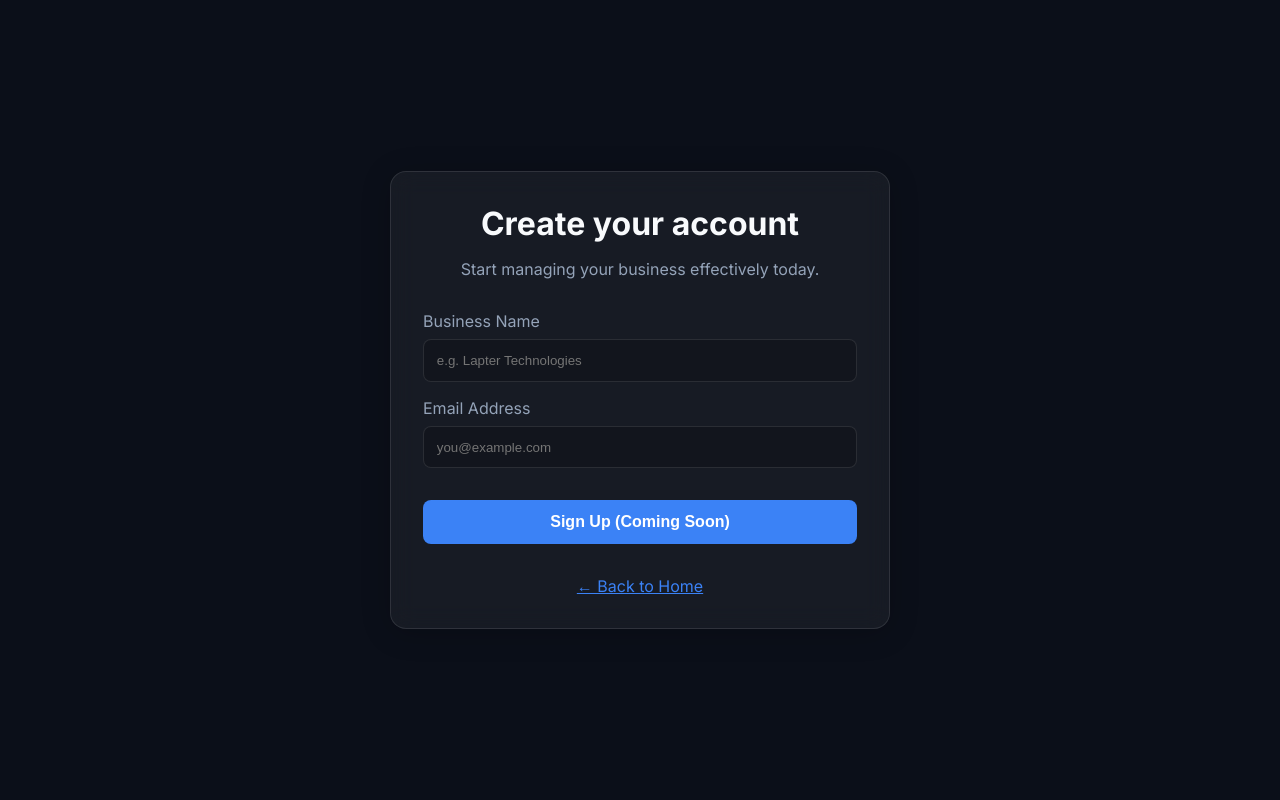
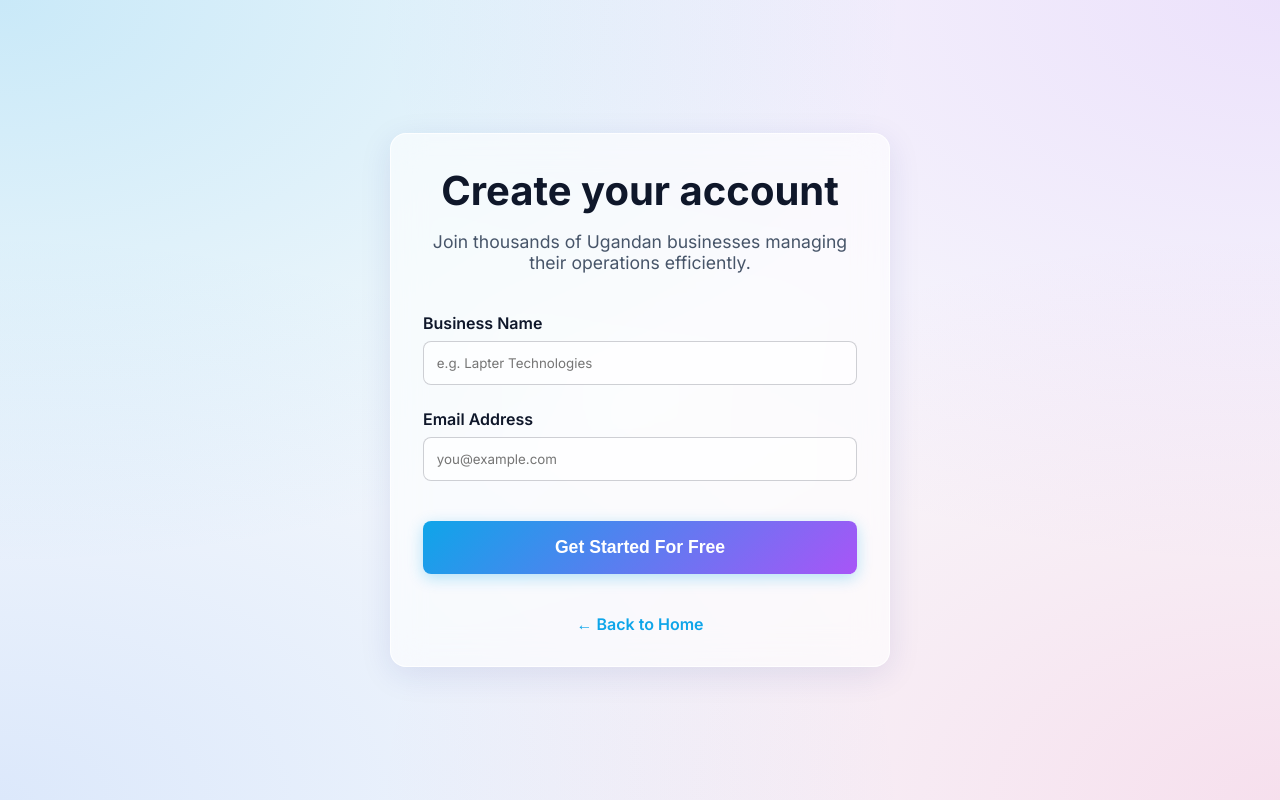
Before and after one commit to laptertechnologies-hue/MYBUSINESS, a Next.js app: page /register in a window 1280 px wide. Built offline with nearby package versions, Linux system fonts and the light colour scheme.

Commit message:
UI: Switch to vibrant light theme with attractive mesh gradients

```diff
--- a/src/app/globals.css
+++ b/src/app/globals.css
@@ -1,13 +1,16 @@
 :root {
-  --bg-color: #0b0f19; /* Deeper Dark Slate */
-  --text-primary: #f8fafc; /* Slate 50 */
-  --text-secondary: #94a3b8; /* Slate 400 */
-  --accent-color: #3b82f6; /* Blue 500 */
-  --accent-hover: #2563eb; /* Blue 600 */
-  --accent-purple: #8b5cf6;
-  --glass-bg: rgba(255, 255, 255, 0.05);
-  --glass-border: rgba(255, 255, 255, 0.1);
-  --glass-shadow: 0 4px 30px rgba(0, 0, 0, 0.2);
+  --bg-color: #f8fafc; /* Very light slate */
+  --text-primary: #0f172a; /* Slate 900 */
+  --text-secondary: #475569; /* Slate 600 */
+  --accent-color: #0ea5e9; /* Sky Blue - Vibrant */
+  --accent-hover: #0284c7; /* Darker Sky */
+  --accent-purple: #a855f7; /* Vibrant Purple */
+  --accent-pink: #ec4899; /* Vibrant Pink */
+
+  /* Light Mode Glassmorphism */
+  --glass-bg: rgba(255, 255, 255, 0.6);
+  --glass-border: rgba(255, 255, 255, 0.8);
+  --glass-shadow: 0 8px 32px rgba(31, 38, 135, 0.1);
 }
 
 * {
@@ -17,8 +20,14 @@
 }
 
 body {
-  font-family: inherit; /* Inherited from layout.tsx Inter font */
+  font-family: inherit;
   background-color: var(--bg-color);
+  background-image:
+    radial-gradient(at 0% 0%, rgba(14, 165, 233, 0.2) 0px, transparent 50%),
+    radial-gradient(at 100% 0%, rgba(168, 85, 247, 0.15) 0px, transparent 50%),
+    radial-gradient(at 100% 100%, rgba(236, 72, 153, 0.15) 0px, transparent 50%),
+    radial-gradient(at 0% 100%, rgba(59, 130, 246, 0.15) 0px, transparent 50%);
+  background-attachment: fixed;
   color: var(--text-primary);
   min-height: 100vh;
   display: flex;
@@ -39,8 +48,8 @@ a {
 
 .glass-panel {
   background: var(--glass-bg);
-  backdrop-filter: blur(12px);
-  -webkit-backdrop-filter: blur(12px);
+  backdrop-filter: blur(16px);
+  -webkit-backdrop-filter: blur(16px);
   border: 1px solid var(--glass-border);
   border-radius: 16px;
   box-shadow: var(--glass-shadow);
@@ -50,11 +59,11 @@ a {
 
 .glass-panel:hover {
   transform: translateY(-5px);
-  box-shadow: 0 10px 40px rgba(0, 0, 0, 0.4);
+  box-shadow: 0 12px 40px rgba(31, 38, 135, 0.15);
 }
 
 .btn-primary {
-  background-color: var(--accent-color);
+  background: linear-gradient(135deg, var(--accent-color), var(--accent-purple));
   color: #fff;
   border: none;
   border-radius: 8px;
@@ -62,14 +71,14 @@ a {
   font-size: 1rem;
   font-weight: 600;
   cursor: pointer;
-  transition: background-color 0.2s ease, transform 0.1s ease, box-shadow 0.2s ease;
+  transition: transform 0.1s ease, box-shadow 0.2s ease;
   display: inline-block;
   text-align: center;
+  box-shadow: 0 4px 15px rgba(14, 165, 233, 0.3);
 }
 
 .btn-primary:hover {
-  background-color: var(--accent-hover);
-  box-shadow: 0 0 15px rgba(59, 130, 246, 0.4);
+  box-shadow: 0 6px 20px rgba(168, 85, 247, 0.4);
 }
 
 .btn-primary:active {
@@ -77,9 +86,9 @@ a {
 }
 
 .btn-secondary {
-  background-color: transparent;
-  color: #fff;
-  border: 1px solid var(--glass-border);
+  background-color: rgba(255, 255, 255, 0.5);
+  color: var(--text-primary);
+  border: 1px solid rgba(15, 23, 42, 0.1);
   border-radius: 8px;
   padding: 0.8rem 1.8rem;
   font-size: 1rem;
@@ -91,11 +100,11 @@ a {
 }
 
 .btn-secondary:hover {
-  background-color: rgba(255, 255, 255, 0.1);
+  background-color: rgba(255, 255, 255, 0.8);
 }
 
 .gradient-text {
-  background: linear-gradient(90deg, var(--accent-color), var(--accent-purple));
+  background: linear-gradient(90deg, var(--accent-color), var(--accent-pink));
   -webkit-background-clip: text;
   -webkit-text-fill-color: transparent;
   background-clip: text;
@@ -120,15 +129,15 @@ a {
   transform: translate(-50%, -50%);
   width: 600px;
   height: 600px;
-  background: radial-gradient(circle, rgba(59,130,246,0.15) 0%, rgba(139,92,246,0.1) 50%, rgba(11,15,25,0) 80%);
+  background: radial-gradient(circle, rgba(14,165,233,0.3) 0%, rgba(236,72,153,0.15) 50%, rgba(255,255,255,0) 80%);
   z-index: -1;
   pointer-events: none;
 }
 
 .features-section {
   padding: 5rem 0;
-  background-color: rgba(255, 255, 255, 0.02);
-  border-top: 1px solid var(--glass-border);
+  background-color: rgba(255, 255, 255, 0.2);
+  border-top: 1px solid rgba(255, 255, 255, 0.5);
 }
 
 .grid-2-col {
@@ -148,6 +157,24 @@ a {
 .feature-image {
   width: 100%;
   border-radius: 12px;
-  border: 1px solid var(--glass-border);
-  box-shadow: var(--glass-shadow);
+  border: 4px solid rgba(255, 255, 255, 0.8);
+  box-shadow: 0 10px 30px rgba(0, 0, 0, 0.1);
 }
+
+/* Form inputs for register page */
+.glass-input {
+  width: 100%;
+  padding: 0.8rem;
+  border-radius: 8px;
+  border: 1px solid rgba(15, 23, 42, 0.2);
+  background: rgba(255, 255, 255, 0.6);
+  color: var(--text-primary);
+  outline: none;
+  font-family: inherit;
+  transition: border-color 0.2s ease, background 0.2s ease;
+}
+
+.glass-input:focus {
+  border-color: var(--accent-color);
+  background: rgba(255, 255, 255, 0.9);
+}
--- a/src/app/register/page.tsx
+++ b/src/app/register/page.tsx
@@ -2,56 +2,40 @@ import Link from 'next/link';
 
 export default function Register() {
   return (
-    <main style={{ minHeight: '100vh', display: 'flex', alignItems: 'center', justifyContent: 'center' }}>
+    <main style={{ minHeight: '100vh', display: 'flex', alignItems: 'center', justifyContent: 'center', padding: '2rem' }}>
       <div className="glass-panel" style={{ width: '100%', maxWidth: '500px' }}>
-        <h1 style={{ fontSize: '2rem', marginBottom: '1rem', textAlign: 'center' }}>
+        <h1 style={{ fontSize: '2.5rem', marginBottom: '1rem', textAlign: 'center', fontWeight: 700 }}>
           Create your account
         </h1>
-        <p style={{ color: 'var(--text-secondary)', textAlign: 'center', marginBottom: '2rem' }}>
-          Start managing your business effectively today.
+        <p style={{ color: 'var(--text-secondary)', textAlign: 'center', marginBottom: '2.5rem', fontSize: '1.1rem' }}>
+          Join thousands of Ugandan businesses managing their operations efficiently.
         </p>
 
-        <form style={{ display: 'flex', flexDirection: 'column', gap: '1rem' }}>
+        <form style={{ display: 'flex', flexDirection: 'column', gap: '1.5rem' }}>
           <div>
-            <label style={{ display: 'block', marginBottom: '0.5rem', color: 'var(--text-secondary)' }}>Business Name</label>
+            <label style={{ display: 'block', marginBottom: '0.5rem', color: 'var(--text-primary)', fontWeight: 600 }}>Business Name</label>
             <input
               type="text"
               placeholder="e.g. Lapter Technologies"
-              style={{
-                width: '100%',
-                padding: '0.8rem',
-                borderRadius: '8px',
-                border: '1px solid var(--glass-border)',
-                background: 'rgba(0,0,0,0.2)',
-                color: '#fff',
-                outline: 'none'
-              }}
+              className="glass-input"
             />
           </div>
           <div>
-            <label style={{ display: 'block', marginBottom: '0.5rem', color: 'var(--text-secondary)' }}>Email Address</label>
+            <label style={{ display: 'block', marginBottom: '0.5rem', color: 'var(--text-primary)', fontWeight: 600 }}>Email Address</label>
             <input
               type="email"
               placeholder="you@example.com"
-              style={{
-                width: '100%',
-                padding: '0.8rem',
-                borderRadius: '8px',
-                border: '1px solid var(--glass-border)',
-                background: 'rgba(0,0,0,0.2)',
-                color: '#fff',
-                outline: 'none'
-              }}
+              className="glass-input"
             />
           </div>
 
-          <button type="button" className="btn-primary" style={{ marginTop: '1rem', width: '100%' }}>
-            Sign Up (Coming Soon)
+          <button type="button" className="btn-primary" style={{ marginTop: '1rem', width: '100%', padding: '1rem', fontSize: '1.1rem' }}>
+            Get Started For Free
           </button>
         </form>
 
-        <div style={{ textAlign: 'center', marginTop: '2rem', color: 'var(--text-secondary)' }}>
-          <Link href="/" style={{ color: 'var(--accent-color)', textDecoration: 'underline' }}>
+        <div style={{ textAlign: 'center', marginTop: '2.5rem' }}>
+          <Link href="/" style={{ color: 'var(--accent-color)', fontWeight: 600 }}>
             &larr; Back to Home
           </Link>
         </div>
```
